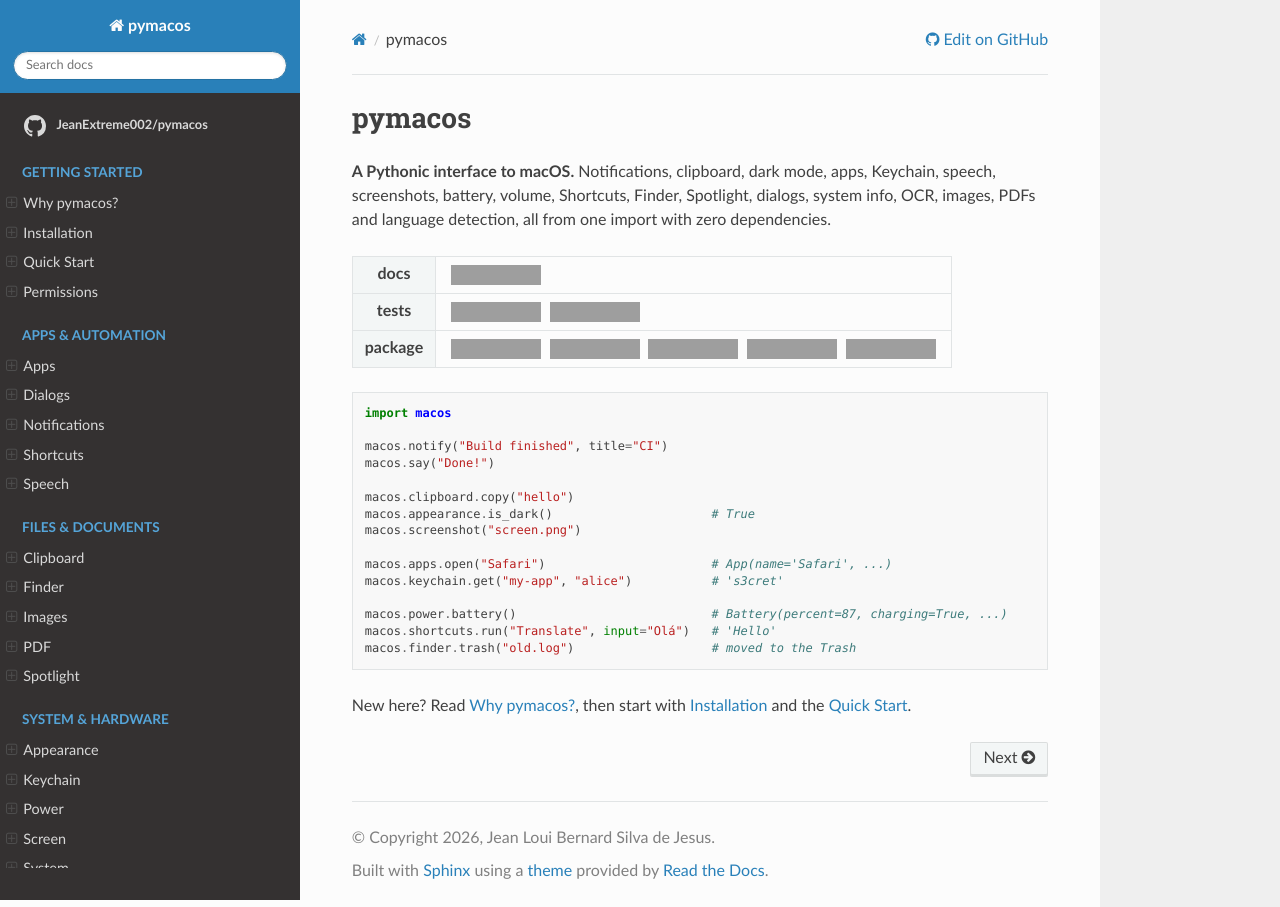
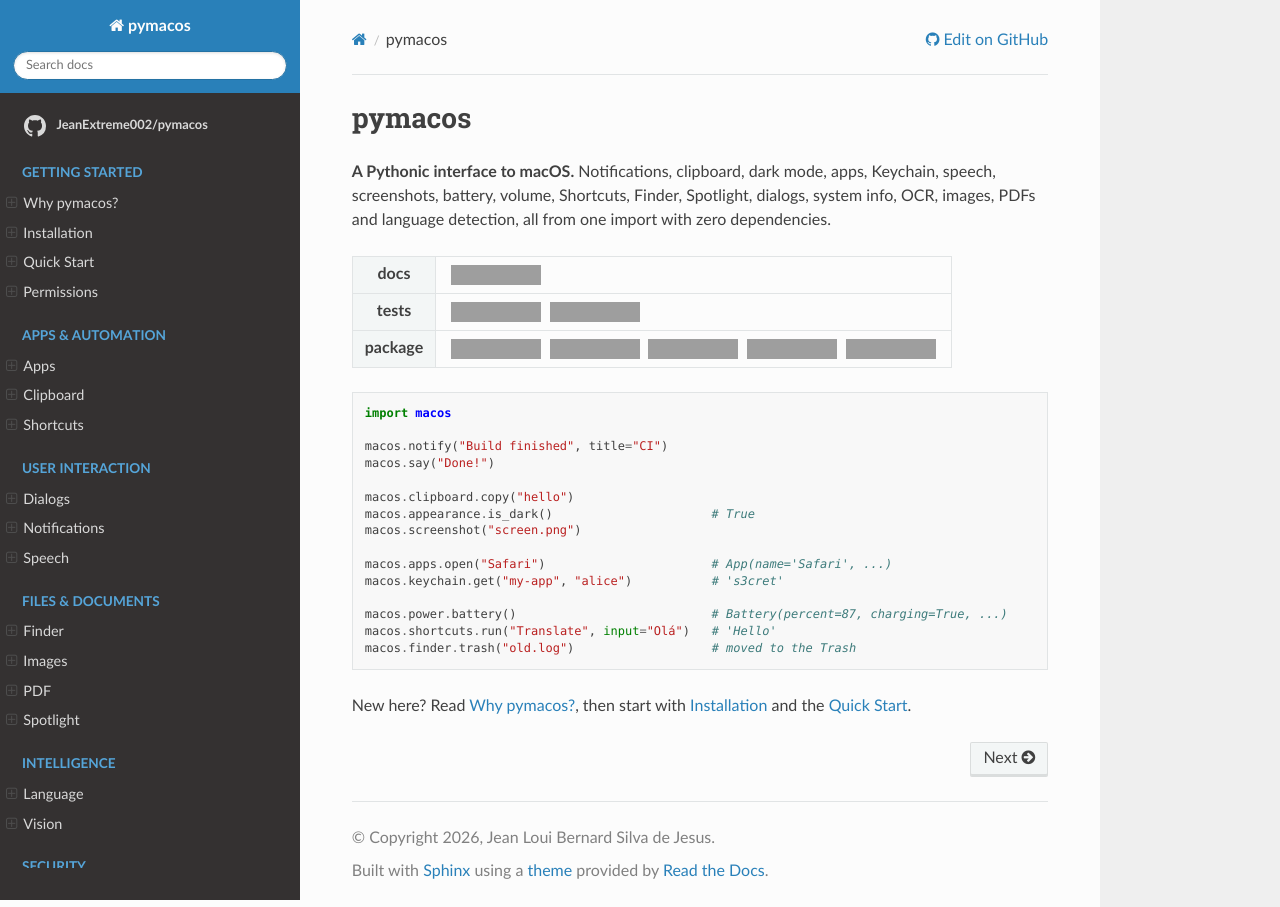
Before and after one commit to JeanExtreme002/macOS, a Sphinx documentation site: the page built from docs/index.md, in a window 1280 px wide. Built offline with Sphinx 7.4.7 and the Read the Docs theme 3.1.0, drawn with Linux system fonts in a browser that asks for light colours; comment, search, counter and statistics services are not loaded; grey boxes are pictures that could not be loaded.

Commit message:
docs: regroup the sidebar by what each feature does
Split the talk-to-the-user pages (Dialogs, Notifications, Speech) from Apps & Automation, move Clipboard there, give Keychain its own Security group, and order the groups Apps & Automation, User Interaction, Files & Documents, Intelligence, Security, System & Hardware.

````diff
--- a/docs/index.md
+++ b/docs/index.md
@@ -67,9 +67,16 @@ permissions
 :hidden:
 
 apps
+clipboard
+shortcuts
+```
+
+```{toctree}
+:caption: User Interaction
+:hidden:
+
 dialog
 notifications
-shortcuts
 speech
 ```
 
@@ -77,23 +84,10 @@ speech
 :caption: Files & Documents
 :hidden:
 
-clipboard
 finder
 image
 pdf
 spotlight
-```
-
-```{toctree}
-:caption: System & Hardware
-:hidden:
-
-appearance
-keychain
-power
-screen
-system
-volume
 ```
 
 ```{toctree}
@@ -102,6 +96,24 @@ volume
 
 language
 vision
+```
+
+```{toctree}
+:caption: Security
+:hidden:
+
+keychain
+```
+
+```{toctree}
+:caption: System & Hardware
+:hidden:
+
+appearance
+power
+screen
+system
+volume
 ```
 
 ```{toctree}
````
